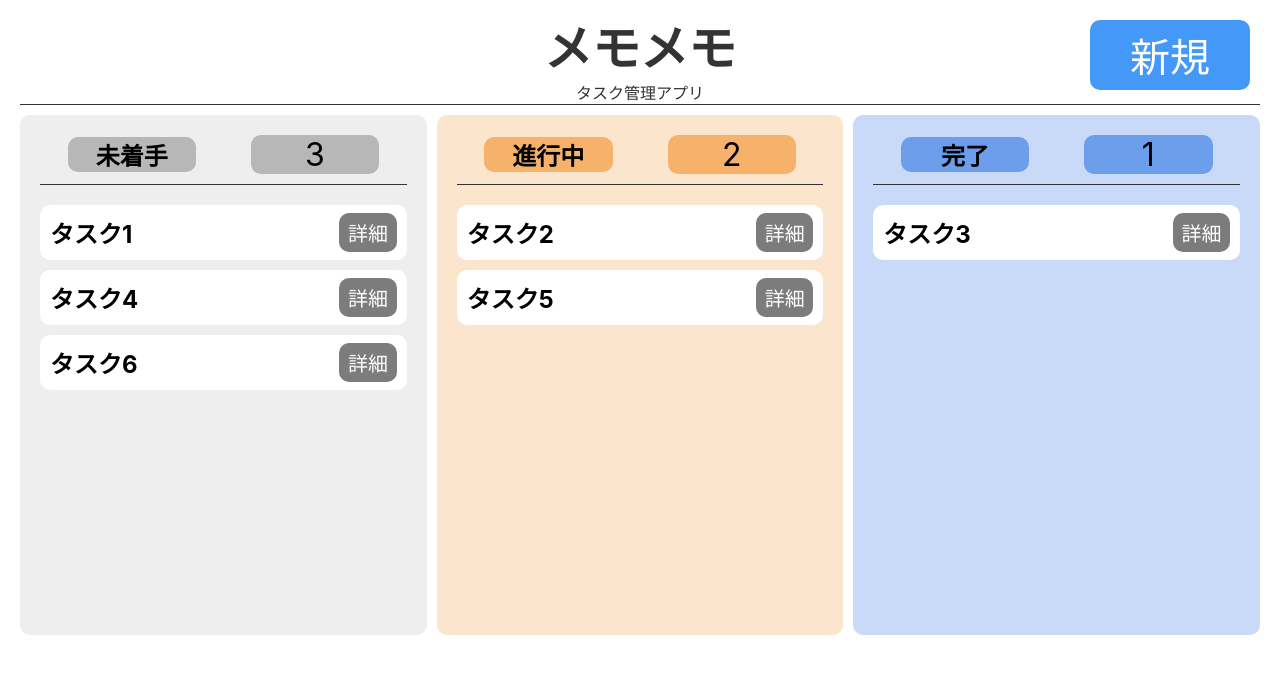
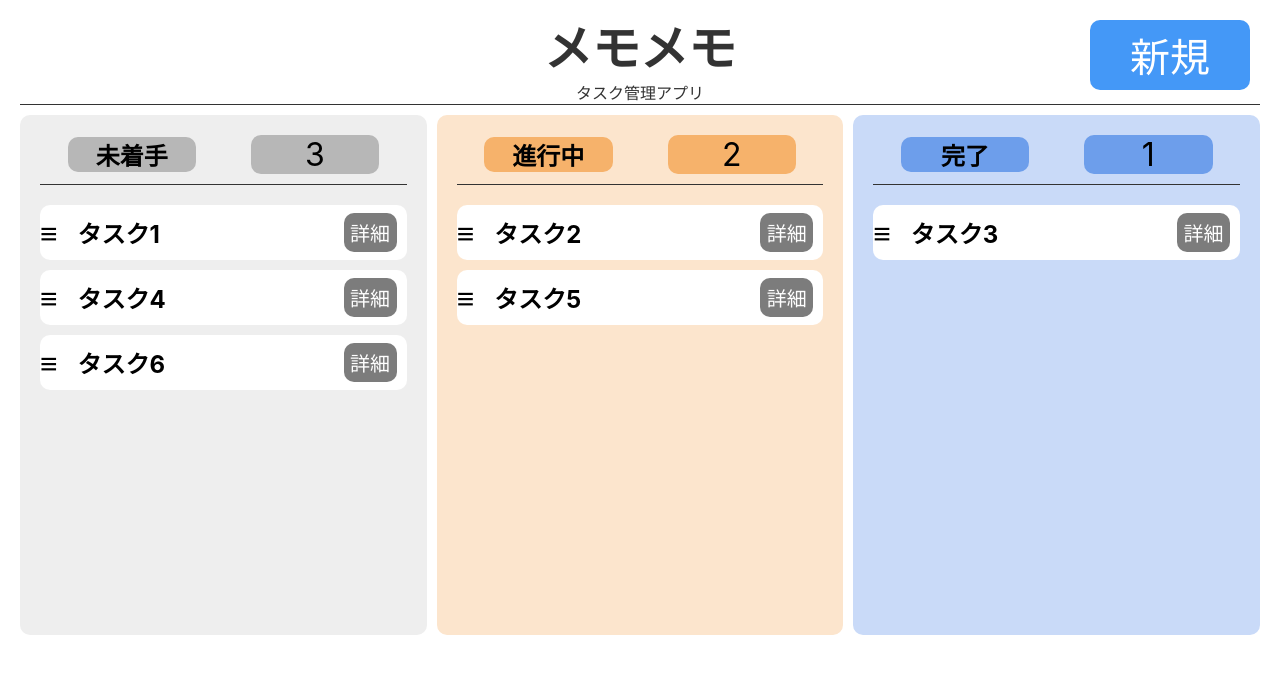
Before and after one commit to koto-ista/task-app-front, a React (Create React App) app: page / in a window 1280 px wide. Shown: the top 674 px of the page. Built offline with nearby package versions, Linux system fonts and the light colour scheme.

Commit message:
ステータスの変更機能追加

```diff
--- a/src/dev/AppDev.tsx
+++ b/src/dev/AppDev.tsx
@@ -71,6 +71,10 @@ export default function App() {
   }
 
   function handleDragOver(event: DragOverEvent) {
+    console.log('over', event);
+  }
+
+  function handleDragOverA(event: DragOverEvent) {
     const { active, over } = event;
     const activeId = active.id;
     const overId = over?.id;
@@ -151,7 +155,7 @@ export default function App() {
   }
 
   return (
-    <div className="flex flex gap-4 p-2">
+    <div className="home-wrapper">
       <DndContext
         sensors={sensors}
         collisionDetection={closestCorners}
--- a/src/dev/Container.tsx
+++ b/src/dev/Container.tsx
@@ -4,50 +4,7 @@ import {
   SortableContext,
   verticalListSortingStrategy
 } from "@dnd-kit/sortable";
-import { useSortable } from "@dnd-kit/sortable";
-
-type SortableItemProps = ItemType;
-
-export function Item({ heading, description }: ItemType) {
-  return (
-    <div className="w-full flex flex-col gap-4 rounded-md bg-white p-4 shadow-md">
-      <p className="font-bold text-2xl">{heading}</p>
-      <p className="text-gra7-700 font-thin">{description}</p>
-    </div>
-  );
-}
-
-function SortableItem(props: SortableItemProps) {
-  const { id, heading, description } = props;
-  const {
-    attributes,
-    listeners,
-    setNodeRef,
-    transform,
-    transition
-  } = useSortable({ id });
-
-  const style = {
-    transform: transform
-      ? `translate3d(${transform.x}px, ${Math.round(
-          transform.y
-        )}px, 0) scaleX(${transform.scaleX})`
-      : "",
-    transition
-  };
-
-  return (
-    <div ref={setNodeRef} style={style} {...attributes} {...listeners}>
-      <Item id={id} heading={heading} description={description} />
-    </div>
-  );
-}
-
-type ItemType = {
-  id: string;
-  heading: string;
-  description: string;
-};
+import { ItemType, SortableItem } from "./Item";
 
 type ContainerProps = {
   containerId: string;
--- /dev/null
+++ b/src/dev/Item.tsx
@@ -0,0 +1,45 @@
+import { useSortable } from '@dnd-kit/sortable';
+import React from 'react';
+
+type SortableItemProps = ItemType;
+
+export type ItemType = {
+  id: string;
+  heading: string;
+  description: string;
+};
+
+export function Item({ heading, description }: ItemType) {
+    return (
+      <div className="w-full flex flex-col gap-4 rounded-md bg-white p-4 shadow-md">
+        <p className="font-bold text-2xl">{heading}</p>
+        <p className="text-gra7-700 font-thin">{description}</p>
+      </div>
+    );
+  }
+
+export function SortableItem(props: SortableItemProps) {
+  const { id, heading, description } = props;
+  const {
+    attributes,
+    listeners,
+    setNodeRef,
+    transform,
+    transition
+  } = useSortable({ id });
+
+  const style = {
+    transform: transform
+      ? `translate3d(${transform.x}px, ${Math.round(
+          transform.y
+        )}px, 0) scaleX(${transform.scaleX})`
+      : "",
+    transition
+  };
+
+  return (
+    <div ref={setNodeRef} style={style} {...attributes} {...listeners}>
+      <Item id={id} heading={heading} description={description} />
+    </div>
+  );
+}
--- /dev/null
+++ b/src/modules/SortableTaskItem.tsx
@@ -0,0 +1,36 @@
+import { useSortable } from "@dnd-kit/sortable";
+import { Task } from "../pages/Base";
+import { CSS } from "@dnd-kit/utilities";
+import Button from './Button';
+import { useNavigate } from 'react-router-dom';
+
+interface Props {
+  id: string | number;
+  task: Task;
+}
+
+export function SortableTaskItem(props: Props) {
+  const navigate = useNavigate();
+  const {
+    attributes,
+    listeners,
+    setNodeRef,
+    transform,
+    transition
+  } = useSortable({ id: props.id });
+
+  const style = {
+    transform: CSS.Transform.toString(transform),
+    transition
+  };
+
+  return (
+    <div ref={setNodeRef} style={style} {...attributes}>
+      <li className="task-item">
+        <span className="task-grab" {...listeners} > ≡ </span>
+        <h3 className="task-title">{props.task.title}</h3>
+        <Button className="thirdry" label="詳細" onClick={() => { navigate('/detail/' + props.task.id) }} />
+      </li>
+    </div>
+  );
+}
--- a/src/modules/TaskArea.tsx
+++ b/src/modules/TaskArea.tsx
@@ -2,6 +2,8 @@ import React from 'react';
 import { Task } from '../pages/Base';
 import TaskList from './TaskList';
 import TaskStatusText from './TaskStatusText';
+import { SortableContext, verticalListSortingStrategy } from '@dnd-kit/sortable';
+import { useDroppable } from '@dnd-kit/core';
 
 interface Props {
   statusColor: string;
@@ -11,14 +13,25 @@ interface Props {
 
 const TaskArea = (props: Props) => {
   const statusCount = props.taskList.length;
+
+  const {setNodeRef} = useDroppable({
+    id: props.statusColor,
+  });
+
   return (
-    <div className={`task-area back-color-${props.statusColor}`}>
+    <SortableContext
+      id={props.statusColor}
+      items={props.taskList}
+      strategy={verticalListSortingStrategy}
+    >
+      <div className={`task-area back-color-${props.statusColor}`} ref={setNodeRef}>
           <div className="task-area-header-wrapper">
               <TaskStatusText type="title" statusColor={props.statusColor} label={props.statusName} />
               <TaskStatusText type="count" statusColor={props.statusColor} label={statusCount} />
           </div>
           <TaskList taskList={props.taskList} />
       </div>
+    </SortableContext>
   );
 };
 
--- a/src/modules/TaskItem.tsx
+++ /dev/null
@@ -1,20 +0,0 @@
-import React from 'react';
-import { Task } from '../pages/Base';
-import Button from './Button';
-import { useNavigate } from 'react-router-dom';
-
-interface Props {
-  task: Task;
-}
-
-const TaskItem = (props: Props) => {
-  const navigate = useNavigate();
-  return (
-    <li className="task-item">
-      <h3 className="task-title">{props.task.title}</h3>
-      <Button className="thirdry" label="詳細" onClick={() => { navigate('/detail/' + props.task.id) }}/>
-    </li>
-  );
-};
-
-export default TaskItem;
--- a/src/modules/TaskList.tsx
+++ b/src/modules/TaskList.tsx
@@ -1,6 +1,6 @@
 import React from 'react';
 import { Task as TaskType} from '../pages/Base';
-import TaskItem from './TaskItem';
+import { SortableTaskItem } from './SortableTaskItem';
 
 interface Props {
   taskList: TaskType[];
@@ -11,7 +11,7 @@ const TaskList = (props: Props) => {
     <div className="task-wrapper">
       <ul className="task-list">
         {props.taskList.map((task) => (
-          <TaskItem key={task.id} task={task} />
+          <SortableTaskItem key={task.id} id={task.id} task={task} />
         ))}
       </ul>
     </div>
--- a/src/pages/Base.tsx
+++ b/src/pages/Base.tsx
@@ -4,9 +4,10 @@ import { Route, Routes } from 'react-router-dom';
 import Home from './Home/Home';
 import TaskAdd from './Tasks/TaskAdd';
 import TaskDetail from './Tasks/TaskDetail';
+import AppDev from '../dev/AppDev';
 
 export type Task = {
-    id: number;
+    id: number | string;
     title: string;
     content: string;
     status: number;
@@ -53,7 +54,7 @@ const initialTasks: Task[] = [
 ];
 
 const Base = () => {
-    let [tasks, setTasks] = useState<Task[]>(initialTasks);
+    const [tasks, setTasks] = useState<Task[]>(() => initialTasks);
 
     const addTask = (task: Task) => {
         task.id = tasks.length + 1;
@@ -70,9 +71,10 @@ const Base = () => {
         <div>
             <Header />
             <Routes>
-                <Route path="/" element={<Home tasks={tasks} setTasks={setTasks} />} />
+                <Route path="/" element={<Home tasks={tasks} setTasks={setTasks} editTask={editTask}/>} />
                 <Route path="/add" element={<TaskAdd addTask={addTask} />} />
                 <Route path="/detail/:taskId" element={<TaskDetail tasks={tasks} editTask={editTask} />} />
+                <Route path="/dev" element={<AppDev />} />
             </Routes>
         </div>
     );
--- a/src/pages/Home/Home.tsx
+++ b/src/pages/Home/Home.tsx
@@ -1,6 +1,19 @@
 import React, { useState } from 'react';
 import TaskArea from '../../modules/TaskArea';
 import { Task } from '../Base';
+import {
+  DndContext,
+  useSensor,
+  UniqueIdentifier,
+  KeyboardSensor,
+  PointerSensor,
+  useSensors,
+  closestCorners,
+  DragStartEvent,
+  DragOverEvent,
+  DragEndEvent
+} from '@dnd-kit/core';
+import { sortableKeyboardCoordinates } from '@dnd-kit/sortable';
 
 const status: Status[] = [
   {
@@ -34,21 +47,102 @@ type Status = {
 interface Props {
   tasks: Task[];
   setTasks: (tasks: Task[]) => void;
+  editTask: (task: Task) => void;
 }
 
 const Home = (props: Props) => {
   const [tasks, setTasks] = useState<Task[]>(props.tasks);
-    const taskListByStatus = (status: Status) => {
+  const [draggedTasks, setDraggedTasks] = useState<Task[] | null>(null);
+  const [activeId, setActiveId] = useState<UniqueIdentifier | null>(null);
+
+  const sensors = useSensors(
+    useSensor(PointerSensor),
+    useSensor(KeyboardSensor, {
+      coordinateGetter: sortableKeyboardCoordinates
+    })
+  );
+  // ステータスによって Tasks を取得する
+  const taskListByStatus = (status: Status, tasks: Task[]) => {
     return tasks.filter((task) => task.status === status.id);
+  };
+
+  // ステータスIDを取得する
+  const getStatusIdFromStatus = (color: string): number | undefined => {
+    const target = status.find((s) => s.color === color);
+    return target?.id;
+  }
+
+  // ドラッグ開始
+  const handleDragStart = (event: DragStartEvent) => {
+    console.log('start');
+    setActiveId(event.active.id);
+    setDraggedTasks([...tasks]); // tasksのコピーを作る
+  };
+
+  // ドラッグ中
+  function handleDragOver(event: DragOverEvent) {
+    if (!draggedTasks) return;
+    const { active, over } = event;
+    // 現在ドラッグしているアイテム（タスク）
+    const activeId = Number(active.id);
+    // 現在ドラッグしているアイテム（タスク）に近いアイテム（タスク）
+    const overId = over ? Number(over.id) : undefined;
+
+    const activeTask = draggedTasks.find((t) => t.id === activeId);
+    const overTask = overId ? draggedTasks.find((t) => t.id === overId) : undefined;
+
+    const activeStatus = activeTask?.status;
+    const overStatus = overTask?.status ?? (typeof over?.id === "string" ? getStatusIdFromStatus(over.id) : undefined);
+
+    // ステータスが同じなら何もしない
+    if (!activeTask || !overStatus || activeStatus === overStatus) return;
+
+    setDraggedTasks((prev) =>
+      prev
+        ? prev.map((task) =>
+          task.id === activeId ? { ...task, status: overStatus } : task
+        )
+        : null
+    );
+  };
+
+  // ドラッグ後
+  const handleDragEnd = (event: DragEndEvent) => {
+    if (draggedTasks) {
+      setTasks(draggedTasks); // ここで確定
+      // activeIdから該当タスクを取得
+      const activeTask = draggedTasks.find(task => task.id === activeId);
+      if (activeTask) {
+        props.editTask(activeTask); // ここでeditTaskに渡す
+      }
+      setDraggedTasks(null);  // 一時データをクリア
+    }
+    setActiveId(null);
   };
 
   return (
     <div className="home-wrapper">
-            {
-            status.filter((status) => status.id !== 0)
+      <DndContext
+        sensors={sensors}
+        collisionDetection={closestCorners}
+        onDragStart={handleDragStart}
+        onDragOver={handleDragOver}
+        onDragEnd={handleDragEnd}
+      >
+        {status.filter((status) => status.id !== 0)
           .map((status) => (
-                <TaskArea key={status.id} statusColor={status.color} statusName={status.status} taskList={taskListByStatus(status)} />
+            <TaskArea
+              key={status.id}
+              statusColor={status.color}
+              statusName={status.status}
+              taskList={
+                draggedTasks
+                  ? taskListByStatus(status, draggedTasks)
+                  : taskListByStatus(status, tasks)
+              }
+            />
           ))}
+      </DndContext>
     </div>
   );
 };
--- a/src/style/global.css
+++ b/src/style/global.css
@@ -1,6 +1,12 @@
 /* 共通 */
 
-h1, h2, h3, h4, h5, h6, p {
+h1,
+h2,
+h3,
+h4,
+h5,
+h6,
+p {
     margin: 0;
 }
 
@@ -38,7 +44,10 @@ ul {
     background-color: #6D9EEB;
     opacity: 1;
 }
-.color-todo:hover, .color-inProgress:hover, .color-done:hover {
+
+.color-todo:hover,
+.color-inProgress:hover,
+.color-done:hover {
     opacity: 0.5;
 }
 
@@ -147,6 +156,12 @@ ul {
     width: 80%;
 }
 
+.task-grab {
+    cursor: grab;
+    user-select: none;
+    font-size: 30px;
+}
+
 /* タスク追加 */
 
 .task-wrapper {
```
Lines whose indentation alone changed are shown as unchanged.
